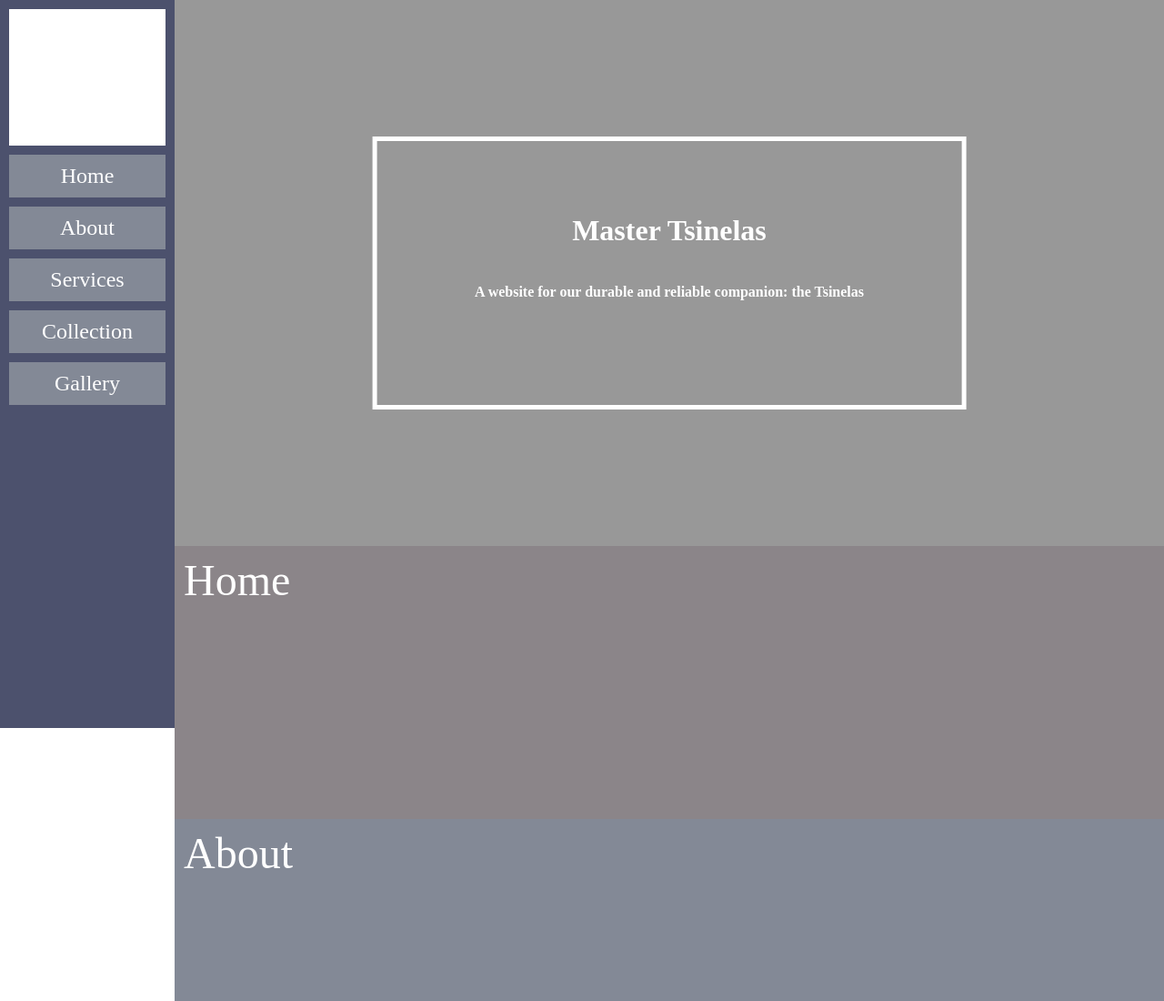
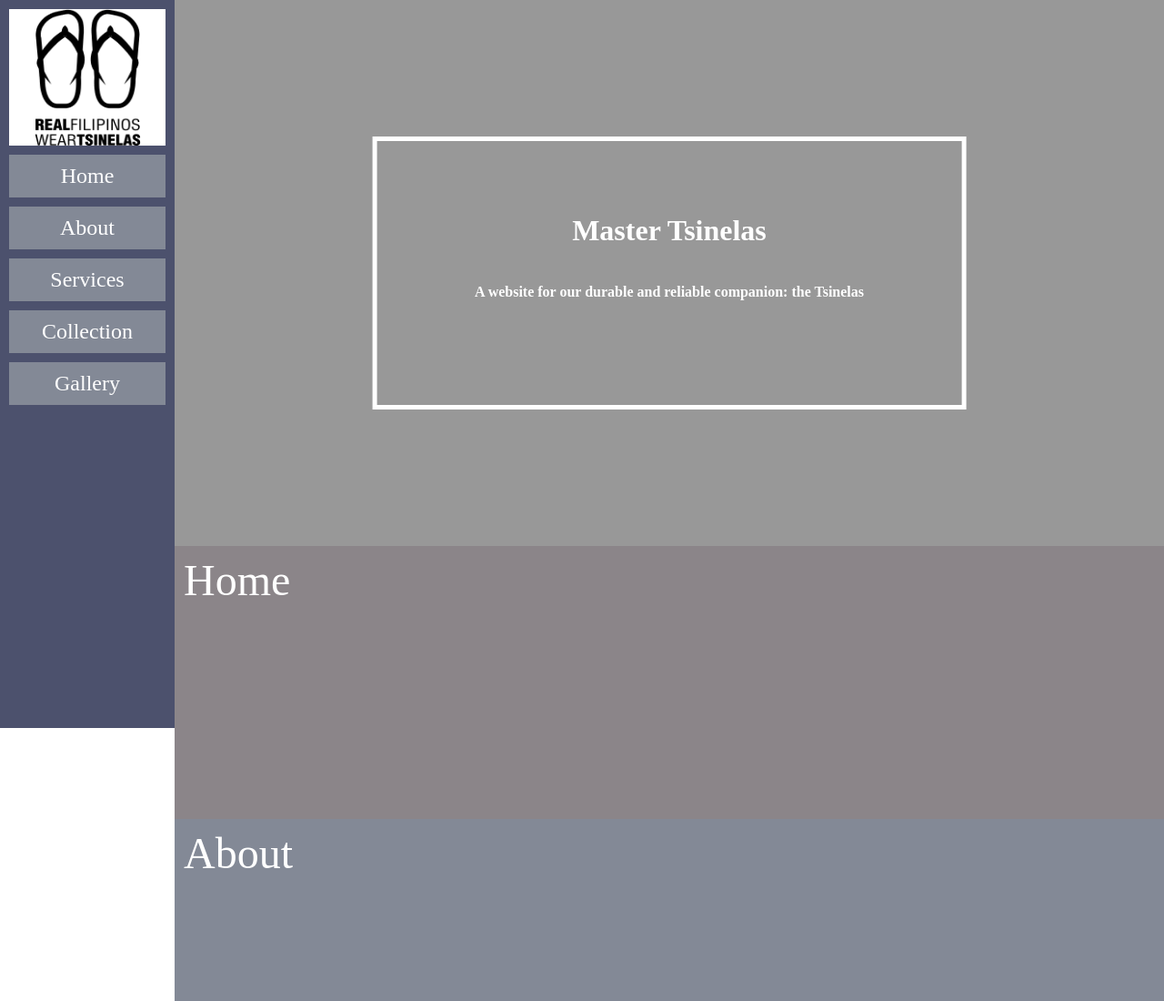
Before and after one commit to dren0ma/mod02-13, a plain HTML site: page index.html in a window 1280 px wide. Shown: the top 1100 px of the page at 91% size. Drawn offline with Linux system fonts and the light colour scheme.

Commit message:
new mod02-13 repo for heroku deployment

```diff
--- a/css/style.css
+++ b/css/style.css
@@ -101,14 +101,13 @@ nav > a {
 }
 
 .logo {
-	background-color: white;
 	height: 150px;
 	width: 90%;
 	margin: 0 auto;
 	margin-top: 10px;
 }
 
-.logo > img {
+.logo > a > img {
 	height: 100%;
 	width: 100%;
 }
--- a/index.html
+++ b/index.html
@@ -28,7 +28,7 @@
 
 		<nav class="clear">
 			<div class="logo">
-				<a href="#front" img src="img/tsinelaslogo.png" alt="tsinelas"></a>
+				<a href="#front"><img src="img/tsinelaslogo.png" alt="tsinelas"></a>
 			</div>
 			<a href="#home">Home</a>
 			<a href="#about">About</a>
```
